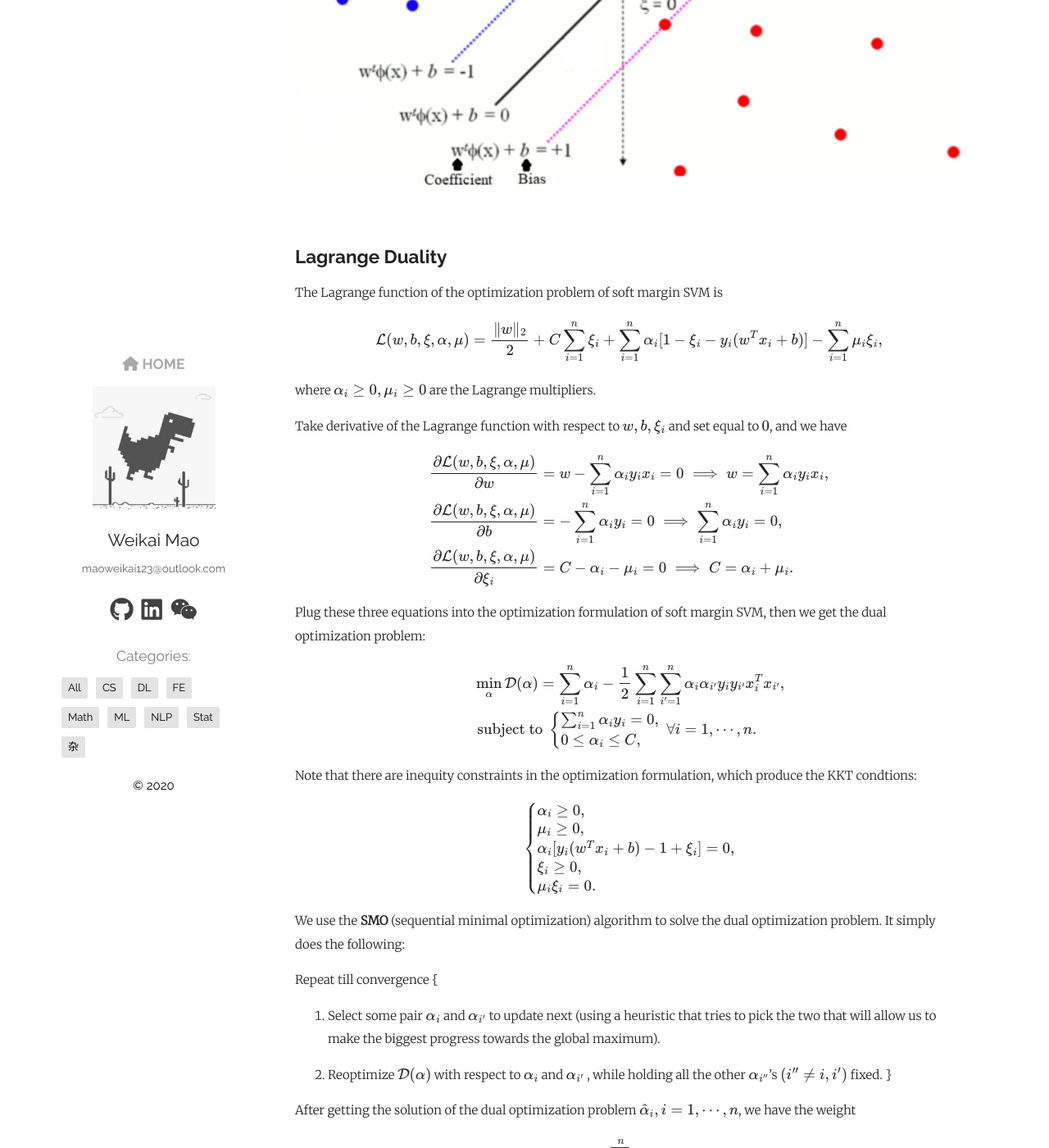
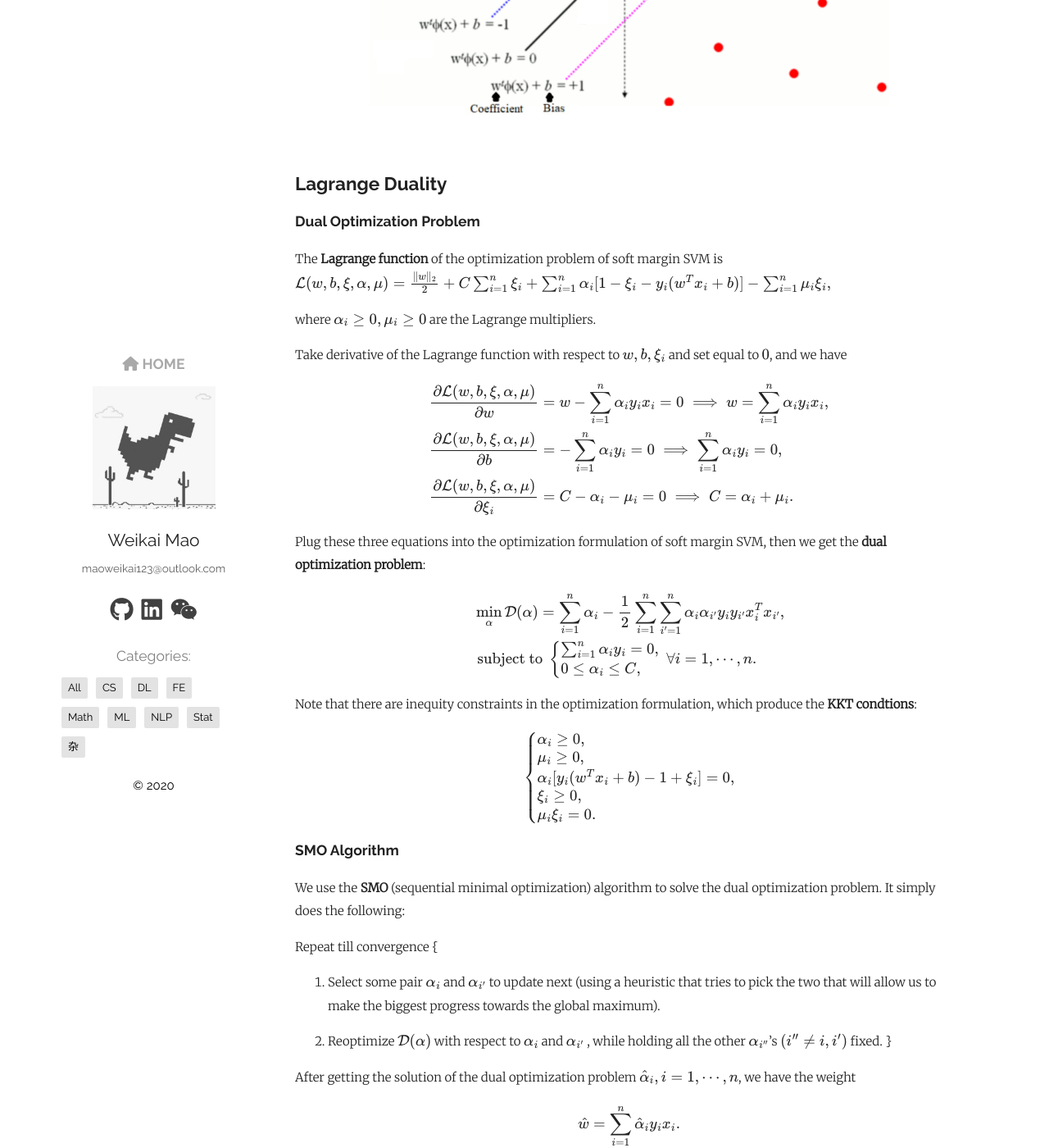
Before and after one commit to WalkerMao/walkermao.github.io, a Jekyll site: the page built from _posts/2020-03-16-svm.md, in a window 1280 px wide and 1400 px high, scrolled down 2518 px. Shown: the whole window at 82% size. Built offline with Jekyll 4.4.1, drawn with Linux system fonts in a browser that asks for light colours; nearby versions of some CDN libraries; formulas are drawn with MathJax 3; comment, search, counter and statistics services are not loaded; some of the changed text lies outside the part shown.

Commit message:
update svm.md

```diff
--- a/_posts/2020-03-16-svm.md
+++ b/_posts/2020-03-16-svm.md
@@ -8,7 +8,7 @@
 
 ## Intro to SVM
 
-Suppose $$y_i \in \{-1,1\}$$. Denote the two hyperplanes for some $$w \in \mathbb{R}^p, b \in \mathbb{R}$$ as
+Suppose $$y_i \in \{-1,1\}$$. Denote the two **hyperplanes** for some $$w \in \mathbb{R}^p, b \in \mathbb{R}$$ as
 
 $$
 \begin{aligned} & H_1 = \{x \in \mathbb{R}^p : w^Tx + b = 1\}, \\ & H_2 = \{x \in \mathbb{R}^p : w^Tx + b = -1\}. \end{aligned}
@@ -16,7 +16,7 @@
 
 We want to make these two hyperplanes separate the data points, and also maximize the margin between the hyperplanes. The margin between $$H_1$$ and $$H_2$$ is $$\frac{2}{\| w \|_2}$$. Note that maximizing the margin $$\frac{2}{\| w \|_2}$$ is the same as minimizing $$\frac{\|w\|_2}{2}$$.
 
-For linearly separable data, SVM (support vector machine) finds maximum-marginal linear separator:
+For linearly separable data, SVM (support vector machine) finds **maximum-marginal** linear separator:
 
 $$
 \begin{equation*}
@@ -88,18 +88,26 @@
 
 The points $$\{(x_i, y_i): y_i(\hat{w}^Tx_i+\hat{b}) \leq 1\} $$ are the support vectors.
 
-Let $$\hat{w}, \hat{b}$$ be the solution of the optimization, then the **classifier** is $$\hat{f}(x) = \text{sign}(\hat{w}^Tx + \hat{b})$$.
+Let $$\hat{w}, \hat{b}$$ be the solution of the optimization, then the **seperating hyperplane** is
+$$
+\{ x \in \mathbb{R}^p : \hat{w}^T x + \hat{b} = 0 \}
+$$
+and the prediction is
+$$
+\hat{y} = \text{sign}(\hat{w}^Tx + \hat{b}).
+$$
 
 <br>
 
-<div align="center"> <img src="../pictures/svm-slack.png" alt="svm-slack.png" style="zoom:90%;" /> </div>
+<div align="center"> <img src="../pictures/svm-slack.png" alt="svm-slack.png" style="zoom:50%;" /> </div>
 
 <br>
 
 ## Lagrange Duality
 
-The Lagrange function of the optimization problem of soft margin SVM is
+### Dual Optimization Problem
 
+The **Lagrange function** of the optimization problem of soft margin SVM is
 $$
 \mathcal{L}(w,b,\xi,\alpha,\mu) = \frac{\|w\|_2}{2} + C \sum_{i=1}^{n} \xi_i + \sum_{i=1}^n \alpha_i [1 - \xi_i - y_i(w^Tx_i + b)] - \sum_{i=1}^n\mu_i\xi_i,
 $$
@@ -116,7 +124,7 @@
 \end{aligned}
 $$
 
-Plug these three equations into the optimization formulation of soft margin SVM, then we get the dual optimization problem:
+Plug these three equations into the optimization formulation of soft margin SVM, then we get the **dual optimization problem**:
 
 $$
 \begin{equation*}
@@ -132,7 +140,7 @@
 \end{equation*}
 $$
 
-Note that there are inequity constraints in the optimization formulation, which produce the KKT condtions:
+Note that there are inequity constraints in the optimization formulation, which produce the **KKT condtions**:
 
 $$
 \begin{cases}
@@ -143,6 +151,8 @@
 \mu_i\xi_i = 0.
 \end{cases}
 $$
+
+### SMO Algorithm
 
 We use the **SMO** (sequential minimal optimization) algorithm to solve the dual optimization problem. It simply does the following:
 
@@ -179,9 +189,13 @@
 
 ## Kernel SVM
 
+### Mapping to a Higher Feature Space
+
 If the data is not linearly separable and it has finite features, mapping to a higher dimensional feature space makes it linearly separable.
 
-<div align="center"> <img src="../pictures/Kernel-SVM.png" alt="Kernel-SVM" style="zoom: 60%;" /> </div>
+As shown below, the left plot shows that the data is not linearly separable in original feature space, while the right plot shows that the data is linearly separable in a higher dimensional feature space.
+
+<div align="center"> <img src="../pictures/Kernel-SVM.png" alt="Kernel-SVM" style="zoom:70%;" /> </div>
 
 Denote $$\phi:\mathbb{R}^p \to \mathbb{R}^\tilde{p}$$ as a mapping function and $$\phi(x)$$ as the higher dimensional feature vector after mapping $$x$$ to a higher dimensional feature space:
 
@@ -245,13 +261,13 @@
 
 Some commonly used kernel functions:
 
-| Name              | Formula                                                      | Hyperparameter                |
-| ----------------- | ------------------------------------------------------------ | ----------------------------- |
-| Linear            | $$\mathcal{K}(x_i, x_{i'})=x_i^Tx_{i'}$$                     |                               |
-| Polynomial        | $$\mathcal{K}(x_i, x_{i'})=(x_i^Tx_{i'})^d$$                 | polynomal degree $$d \geq 1$$ |
-| RBF (or Gaussian) | $$\mathcal{K}(x_i, x_{i'})=\exp (-\| x_i - x_{i'} \|/2\sigma^2)$$ | width $$\sigma>0$$            |
-| Laplace           | $$\mathcal{K}(x_i, x_{i'})=\exp (-\| x_i - x_{i'}\|/\sigma)$$ | $$\sigma>0$$                  |
-| Sigmoid           | $$\mathcal{K}(x_i, x_{i'})=\text{tanh}(\beta x_i^Tx_{i'} + \theta)$$ | $$\beta>0, \theta<0$$         |
+| Name              | Formula                                                      | Hyperparameter             |
+| ----------------- | ------------------------------------------------------------ | -------------------------- |
+| Linear            | $$\mathcal{K}(x_i, x_{i'})=x_i^Tx_{i'}$$                     |                            |
+| Polynomial        | $$\mathcal{K}(x_i, x_{i'})=(x_i^Tx_{i'})^d$$                 | polynomal degree $$d > 1$$ |
+| RBF (or Gaussian) | $$\mathcal{K}(x_i, x_{i'})=\exp (-\| x_i - x_{i'} \|/2\sigma^2)$$ | width $$\sigma>0$$         |
+| Laplace           | $$\mathcal{K}(x_i, x_{i'})=\exp (-\| x_i - x_{i'}\|/\sigma)$$ | $$\sigma>0$$               |
+| Sigmoid           | $$\mathcal{K}(x_i, x_{i'})=\text{tanh}(\beta x_i^Tx_{i'} + \theta)$$ | $$\beta>0, \theta<0$$      |
 
 How to choose?
 
```
Also changed, not shown: other parts of _posts/2020-03-16-svm.md (+6 -4 lines), _posts/2020-02-27-intro-to-ml-training-models.md (+1 -1 lines), pictures/Kernel-SVM.png.
